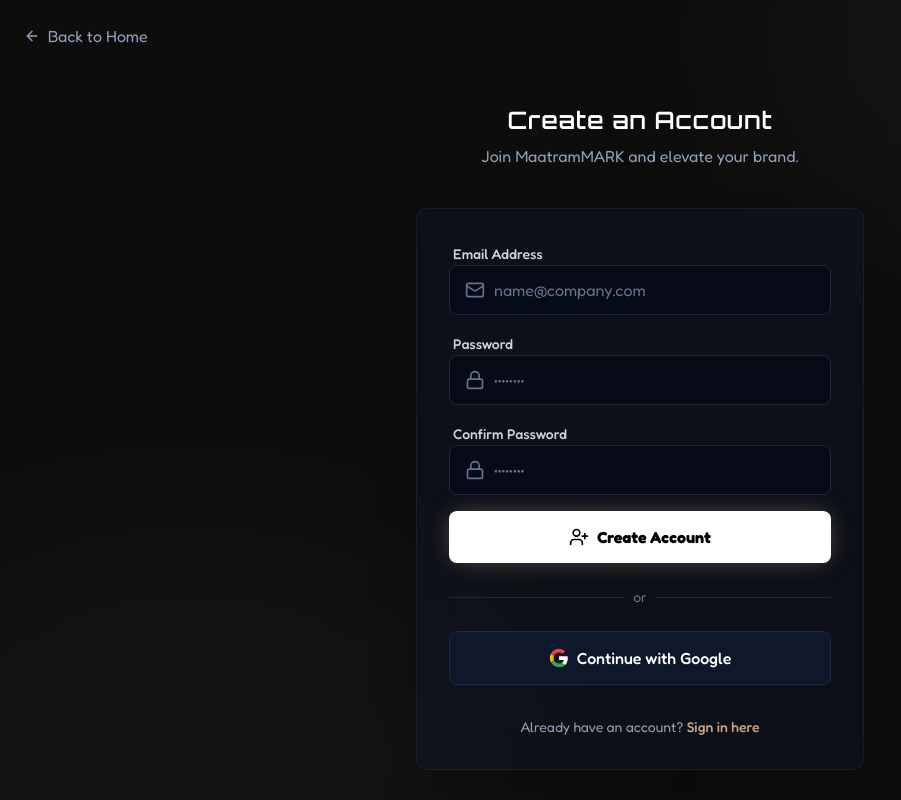
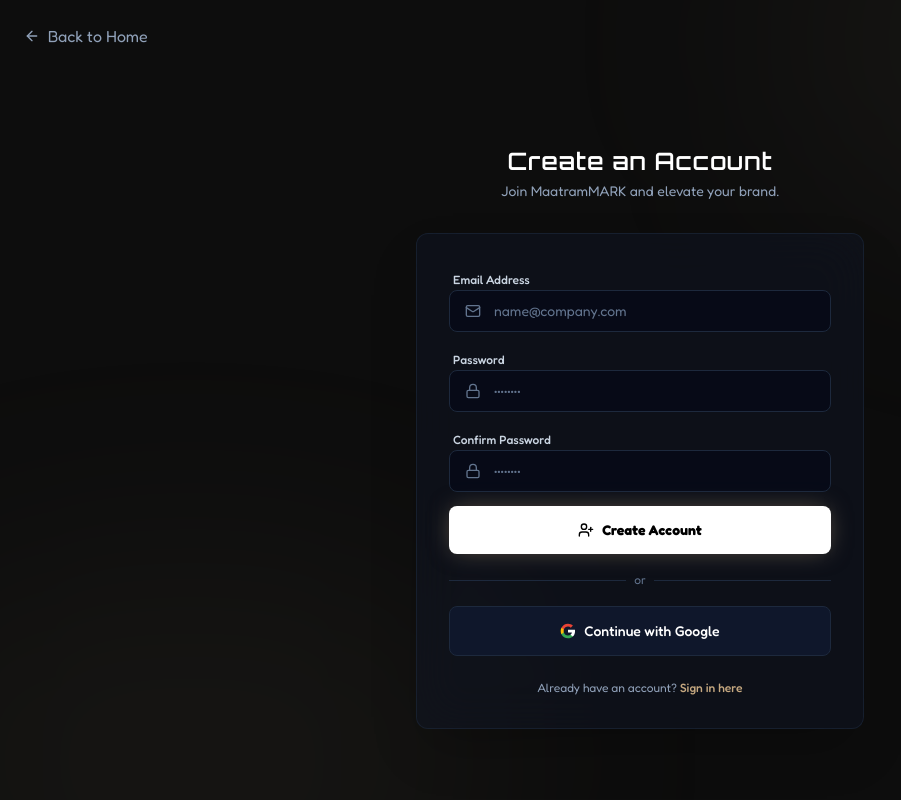
Before and after one commit to Rahul-8283/MaatramMark_AI, a React (Vite) app in the folder Frontend/: page /signup in a window 1280 px wide. Shown: the whole page, without its empty margins (0-901 px from the left). Built offline with nearby package versions, Linux system fonts and the light colour scheme; no server answers.

Commit message:
fix: minor bugsr

```diff
--- a/Frontend/src/pages/Signup.tsx
+++ b/Frontend/src/pages/Signup.tsx
@@ -85,25 +85,25 @@
       <div className="flex-1 flex items-center justify-center p-6 relative z-10">
         <div className="w-full max-w-md">
           {/* Brand */}
-          <div className="text-center mb-10">
-            <h1 className="text-2xl font-semibold text-white mb-2">Create an Account</h1>
-            <p className="text-slate-400">Join MaatramMARK and elevate your brand.</p>
+          <div className="text-center mb-8">
+            <h1 className="text-2xl font-semibold text-white mb-1">Create an Account</h1>
+            <p className="text-slate-400 text-sm">Join MaatramMARK and elevate your brand.</p>
           </div>
 
           {/* Card */}
           <div className="bg-slate-900/40 backdrop-blur-xl border border-slate-800/60 rounded-xl p-8 shadow-2xl">
             {isSubmitted ? (
-              <div className="text-center py-8">
-                <div className="w-16 h-16 bg-emerald-500/10 border border-emerald-500/20 rounded-full flex items-center justify-center mx-auto mb-6">
-                  <Mail className="w-8 h-8 text-emerald-400" />
+              <div className="text-center py-6">
+                <div className="w-14 h-14 bg-emerald-500/10 border border-emerald-500/20 rounded-full flex items-center justify-center mx-auto mb-4">
+                  <Mail className="w-7 h-7 text-emerald-400" />
                 </div>
-                <h2 className="text-2xl font-bold text-white mb-4">Check your email</h2>
-                <p className="text-slate-400 mb-8 max-w-sm mx-auto">
+                <h2 className="text-xl font-bold text-white mb-3">Check your email</h2>
+                <p className="text-slate-400 text-sm mb-6 max-w-sm mx-auto">
                   We've sent a verification link to <span className="text-white font-medium">{email}</span>. Please click the link to activate your account.
                 </p>
                 <Link
                   to="/login"
-                  className="inline-flex w-full py-3.5 bg-[#c5a880] hover:bg-[#ebdcb9] text-black rounded-lg font-bold shadow-[0_0_25px_-5px_rgba(197,168,128,0.5)] transition-all items-center justify-center"
+                  className="inline-flex w-full py-3.5 bg-[#c5a880] hover:bg-[#ebdcb9] text-black rounded-lg font-bold shadow-[0_0_25px_-5px_rgba(197,168,128,0.5)] transition-all items-center justify-center text-sm"
                 >
                   Return to Login
                 </Link>
@@ -111,17 +111,17 @@
             ) : (
               <>
                 {error && (
-                  <div className="mb-6 p-4 bg-red-500/10 border border-red-500/20 text-red-400 rounded-xl text-sm text-center">
+                  <div className="mb-4 p-3 bg-red-500/10 border border-red-500/20 text-red-400 rounded-xl text-xs text-center">
                     {error}
                   </div>
                 )}
 
-            <form onSubmit={handleSignup} className="space-y-4">
+            <form onSubmit={handleSignup} className="space-y-3.5">
               <div className="space-y-1">
-                <label className="text-sm font-medium text-slate-300 ml-1">Email Address</label>
+                <label className="text-xs font-medium text-slate-300 ml-1">Email Address</label>
                 <div className="relative">
                   <div className="absolute inset-y-0 left-0 pl-4 flex items-center pointer-events-none text-slate-500">
-                    <Mail className="w-5 h-5" />
+                    <Mail className="w-4 h-4" />
                   </div>
                   <input
                     type="email"
@@ -133,17 +133,17 @@
                         passwordRef.current?.focus()
                       }
                     }}
-                    className="w-full pl-11 pr-4 py-3 bg-slate-950/50 border border-slate-800 rounded-lg text-white placeholder-slate-500 focus:outline-none focus:border-[#c5a880] focus:ring-1 focus:ring-[#c5a880]/30 transition-all"
+                    className="w-full pl-11 pr-4 py-2.5 bg-slate-950/50 border border-slate-800 rounded-lg text-white placeholder-slate-500 focus:outline-none focus:border-[#c5a880] focus:ring-1 focus:ring-[#c5a880]/30 transition-all text-sm"
                     placeholder="name@company.com"
                   />
                 </div>
               </div>
 
               <div className="space-y-1">
-                <label className="text-sm font-medium text-slate-300 ml-1">Password</label>
+                <label className="text-xs font-medium text-slate-300 ml-1">Password</label>
                 <div className="relative">
                   <div className="absolute inset-y-0 left-0 pl-4 flex items-center pointer-events-none text-slate-500">
-                    <Lock className="w-5 h-5" />
+                    <Lock className="w-4 h-4" />
                   </div>
                   <input
                     type="password"
@@ -156,24 +156,24 @@
                         confirmPasswordRef.current?.focus()
                       }
                     }}
-                    className="w-full pl-11 pr-4 py-3 bg-slate-950/50 border border-slate-800 rounded-lg text-white placeholder-slate-500 focus:outline-none focus:border-[#c5a880] focus:ring-1 focus:ring-[#c5a880]/30 transition-all"
+                    className="w-full pl-11 pr-4 py-2.5 bg-slate-950/50 border border-slate-800 rounded-lg text-white placeholder-slate-500 focus:outline-none focus:border-[#c5a880] focus:ring-1 focus:ring-[#c5a880]/30 transition-all text-sm"
                     placeholder="••••••••"
                   />
                 </div>
               </div>
 
               <div className="space-y-1">
-                <label className="text-sm font-medium text-slate-300 ml-1">Confirm Password</label>
+                <label className="text-xs font-medium text-slate-300 ml-1">Confirm Password</label>
                 <div className="relative">
                   <div className="absolute inset-y-0 left-0 pl-4 flex items-center pointer-events-none text-slate-500">
-                    <Lock className="w-5 h-5" />
+                    <Lock className="w-4 h-4" />
                   </div>
                   <input
                     type="password"
                     ref={confirmPasswordRef}
                     value={confirmPassword}
                     onChange={(e) => setConfirmPassword(e.target.value)}
-                    className="w-full pl-11 pr-4 py-3 bg-slate-950/50 border border-slate-800 rounded-lg text-white placeholder-slate-500 focus:outline-none focus:border-[#c5a880] focus:ring-1 focus:ring-[#c5a880]/30 transition-all"
+                    className="w-full pl-11 pr-4 py-2.5 bg-slate-950/50 border border-slate-800 rounded-lg text-white placeholder-slate-500 focus:outline-none focus:border-[#c5a880] focus:ring-1 focus:ring-[#c5a880]/30 transition-all text-sm"
                     placeholder="••••••••"
                   />
                 </div>
@@ -182,24 +182,24 @@
               <button
                 type="submit"
                 disabled={loading}
-                className="w-full py-3.5 bg-white hover:bg-slate-200 text-black rounded-lg font-bold shadow-[0_0_25px_-5px_rgba(197,168,128,0.5)] transition-all disabled:opacity-70 disabled:cursor-not-allowed flex items-center justify-center gap-2 mt-4"
+                className="w-full py-3.5 bg-white hover:bg-slate-200 text-black rounded-lg font-bold shadow-[0_0_25px_-5px_rgba(197,168,128,0.5)] transition-all disabled:opacity-70 disabled:cursor-not-allowed flex items-center justify-center gap-2 mt-2 text-sm"
               >
-                {loading ? <><Loader2 className="w-5 h-5 animate-spin text-slate-600" /> Processing...</> : <><UserPlus className="w-5 h-5" /> Create Account</>}
+                {loading ? <><Loader2 className="w-4 h-4 animate-spin text-slate-600" /> Processing...</> : <><UserPlus className="w-4 h-4" /> Create Account</>}
               </button>
             </form>
 
-            <div className="mt-6 flex items-center justify-center space-x-2">
+            <div className="mt-4.5 flex items-center justify-center space-x-2">
               <div className="h-px bg-slate-800 w-full" />
-              <span className="text-slate-500 text-sm">or</span>
+              <span className="text-slate-500 text-xs">or</span>
               <div className="h-px bg-slate-800 w-full" />
             </div>
 
             <button
               onClick={handleGoogleAuth}
               disabled={loading}
-              className="mt-6 w-full py-3.5 bg-slate-900 border border-slate-800 hover:bg-slate-800 text-white rounded-lg font-medium transition-all disabled:opacity-70 disabled:cursor-not-allowed flex items-center justify-center gap-2"
+              className="mt-4.5 w-full py-3.5 bg-slate-900 border border-slate-800 hover:bg-slate-800 text-white rounded-lg font-medium transition-all disabled:opacity-70 disabled:cursor-not-allowed flex items-center justify-center gap-2 text-sm"
             >
-              <svg className="w-5 h-5" viewBox="0 0 24 24">
+              <svg className="w-4 h-4" viewBox="0 0 24 24">
                 <path fill="currentColor" d="M22.56 12.25c0-.78-.07-1.53-.2-2.25H12v4.26h5.92c-.26 1.37-1.04 2.53-2.21 3.31v2.77h3.57c2.08-1.92 3.28-4.74 3.28-8.09z" />
                 <path fill="#34A853" d="M12 23c2.97 0 5.46-.98 7.28-2.66l-3.57-2.77c-.98.66-2.23 1.06-3.71 1.06-2.86 0-5.29-1.93-6.16-4.53H2.18v2.84C3.99 20.53 7.7 23 12 23z" />
                 <path fill="#FBBC05" d="M5.84 14.09c-.22-.66-.35-1.36-.35-2.09s.13-1.43.35-2.09V7.07H2.18C1.43 8.55 1 10.22 1 12s.43 3.45 1.18 4.93l2.85-2.22.81-.62z" />
@@ -208,8 +208,8 @@
               Continue with Google
             </button>
 
-            <div className="mt-8 text-center">
-              <p className="text-slate-400 text-sm">
+            <div className="mt-6 text-center">
+              <p className="text-slate-400 text-xs">
                 Already have an account?{' '}
                 <Link to="/login" className="text-[#c5a880] hover:text-[#ebdcb9] font-medium transition-colors">
                   Sign in here
```
